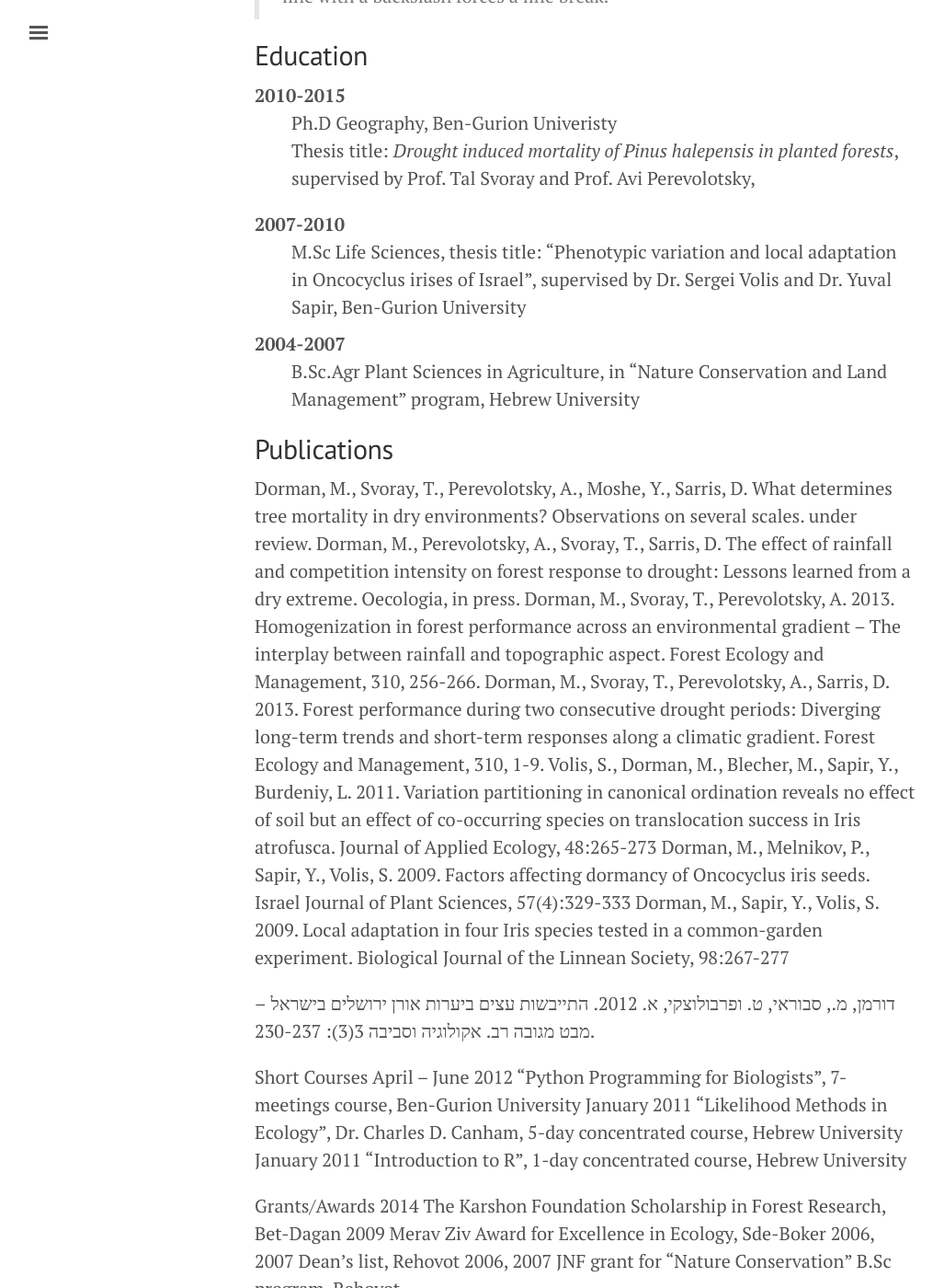
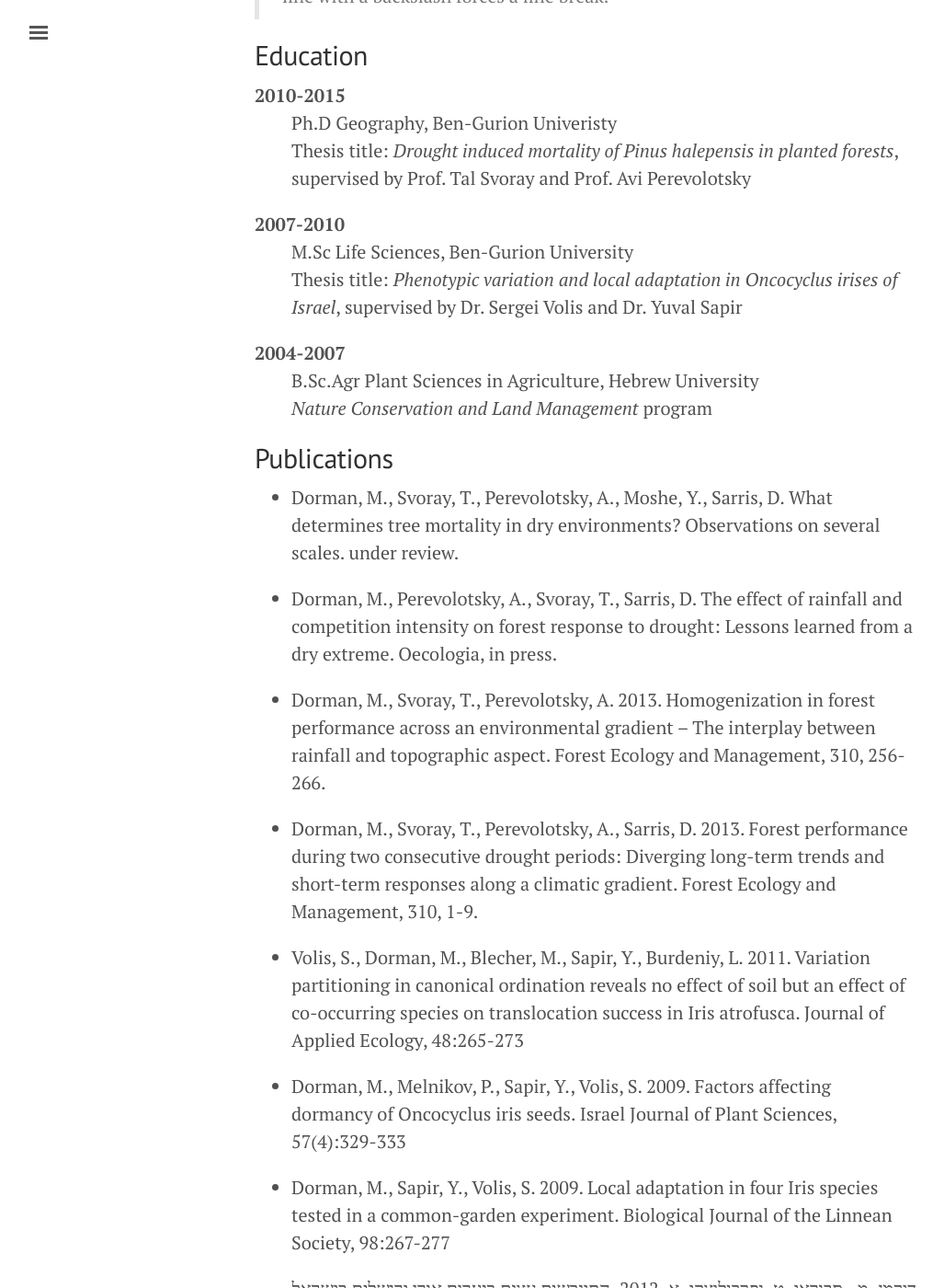
Before and after one commit to michaeldorman/michaeldorman.github.io, a Jekyll site: the page built from cv.md, in a window 1280 px wide and 1400 px high, scrolled down 287 px. Shown: the whole window at 92% size, without its empty margins (3-1030 px from the left). Built offline with Jekyll 4.4.1, drawn with Linux system fonts in a browser that asks for light colours.

Commit message:
Update cv.md

```diff
--- a/cv.md
+++ b/cv.md
@@ -12,25 +12,37 @@ title: CV - Michael Dorman
 2010-2015
 :   Ph.D Geography, Ben-Gurion Univeristy
 
-    Thesis title: *Drought induced mortality of Pinus halepensis in planted forests*, supervised by Prof. Tal Svoray and Prof. Avi Perevolotsky,
+    Thesis title: *Drought induced mortality of Pinus halepensis in planted forests*, supervised by Prof. Tal Svoray and Prof. Avi Perevolotsky
 
 2007-2010
-:   M.Sc Life Sciences, thesis title: "Phenotypic variation and local adaptation in Oncocyclus irises of Israel", supervised by Dr. Sergei Volis and Dr. Yuval Sapir, Ben-Gurion University
+:   M.Sc Life Sciences,  Ben-Gurion University
+
+    Thesis title: *Phenotypic variation and local adaptation in Oncocyclus irises of Israel*, supervised by Dr. Sergei Volis and Dr. Yuval Sapir
 
 2004-2007
-:   B.Sc.Agr Plant Sciences in Agriculture, in “Nature Conservation and Land Management” program, Hebrew University
+:   B.Sc.Agr Plant Sciences in Agriculture, Hebrew University
+
+    *Nature Conservation and Land Management* program
 
 ## Publications
 
-Dorman, M., Svoray, T., Perevolotsky, A., Moshe, Y., Sarris, D. What determines tree mortality in dry environments? Observations on several scales. under review.
-Dorman, M., Perevolotsky, A., Svoray, T., Sarris, D. The effect of rainfall and competition intensity on forest response to drought: Lessons learned from a dry extreme. Oecologia, in press.
-Dorman, M., Svoray, T., Perevolotsky, A. 2013. Homogenization in forest performance across an environmental gradient – The interplay between rainfall and topographic aspect. Forest Ecology and Management, 310, 256-266.
-Dorman, M., Svoray, T., Perevolotsky, A., Sarris, D. 2013. Forest performance during two consecutive drought periods: Diverging long-term trends and short-term responses along a climatic gradient. Forest Ecology and Management, 310, 1-9.
-Volis, S., Dorman, M., Blecher, M., Sapir, Y., Burdeniy, L. 2011. Variation partitioning in canonical ordination reveals no effect of soil but an effect of co-occurring species on translocation success in Iris atrofusca. Journal of Applied Ecology, 48:265-273
-Dorman, M., Melnikov, P., Sapir, Y., Volis, S. 2009. Factors affecting dormancy of Oncocyclus iris seeds. Israel Journal of Plant Sciences, 57(4):329-333
-Dorman, M., Sapir, Y., Volis, S. 2009. Local adaptation in four Iris species tested in a common-garden experiment. Biological Journal of the Linnean Society, 98:267-277
+* Dorman, M., Svoray, T., Perevolotsky, A., Moshe, Y., Sarris, D. What determines tree mortality in dry environments? Observations on several scales. under review.
 
+* Dorman, M., Perevolotsky, A., Svoray, T., Sarris, D. The effect of rainfall and competition intensity on forest response to drought: Lessons learned from a dry extreme. Oecologia, in press.
+
+* Dorman, M., Svoray, T., Perevolotsky, A. 2013. Homogenization in forest performance across an environmental gradient – The interplay between rainfall and topographic aspect. Forest Ecology and Management, 310, 256-266.
+
+* Dorman, M., Svoray, T., Perevolotsky, A., Sarris, D. 2013. Forest performance during two consecutive drought periods: Diverging long-term trends and short-term responses along a climatic gradient. Forest Ecology and Management, 310, 1-9.
+
+* Volis, S., Dorman, M., Blecher, M., Sapir, Y., Burdeniy, L. 2011. Variation partitioning in canonical ordination reveals no effect of soil but an effect of co-occurring species on translocation success in Iris atrofusca. Journal of Applied Ecology, 48:265-273
+
+* Dorman, M., Melnikov, P., Sapir, Y., Volis, S. 2009. Factors affecting dormancy of Oncocyclus iris seeds. Israel Journal of Plant Sciences, 57(4):329-333
+
+* Dorman, M., Sapir, Y., Volis, S. 2009. Local adaptation in four Iris species tested in a common-garden experiment. Biological Journal of the Linnean Society, 98:267-277
+
+<p dir="rtl">
 דורמן, מ., סבוראי, ט. ופרבולוצקי, א. 2012. התייבשות עצים ביערות אורן ירושלים בישראל – מבט מגובה רב. אקולוגיה וסביבה 3(3): 230-237.
+</p>
 
 Short Courses
 April – June 2012 "Python Programming for Biologists", 7-meetings course, Ben-Gurion University
```
